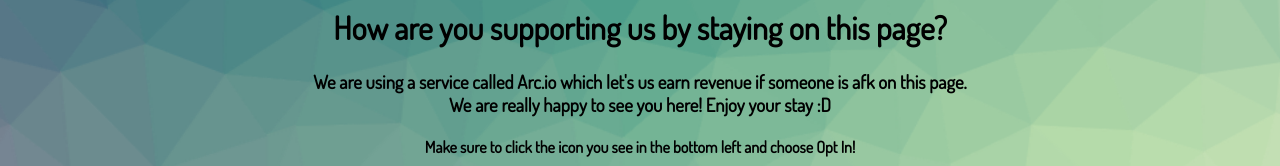
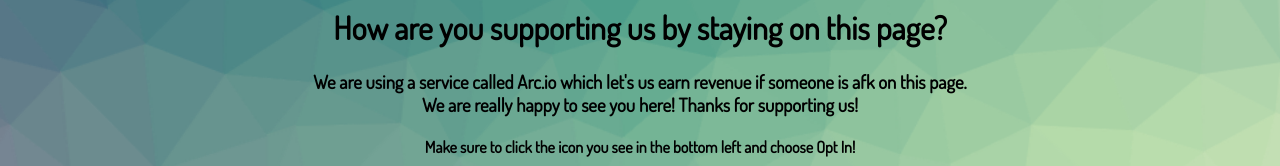
Before and after one commit to iMqrc/Website, a plain HTML site: page afk.html in a window 1280 px wide. Shown: the part 538-704 px from the top of the page. Drawn offline with Linux system fonts and the light colour scheme; a script that the page names is missing.

Commit message:
Update afk.html

```diff
--- a/afk.html
+++ b/afk.html
@@ -16,7 +16,7 @@
       <img class="afkpageturtle" src="assets/images/turtle.png" alt="AFK">
       <h1 class="bold">How are you supporting us by staying on this page?</h1>
       <h3 class="non">We are using a service called Arc.io which let's us earn revenue if someone is afk on this page.<br>
-          We are really happy to see you here! Enjoy your stay :D</h3>
+          We are really happy to see you here! Thanks for supporting us!</h3>
       <h4 class="no">Make sure to click the icon you see in the bottom left and choose Opt In!</h4>
       </div>
   </body>
```
